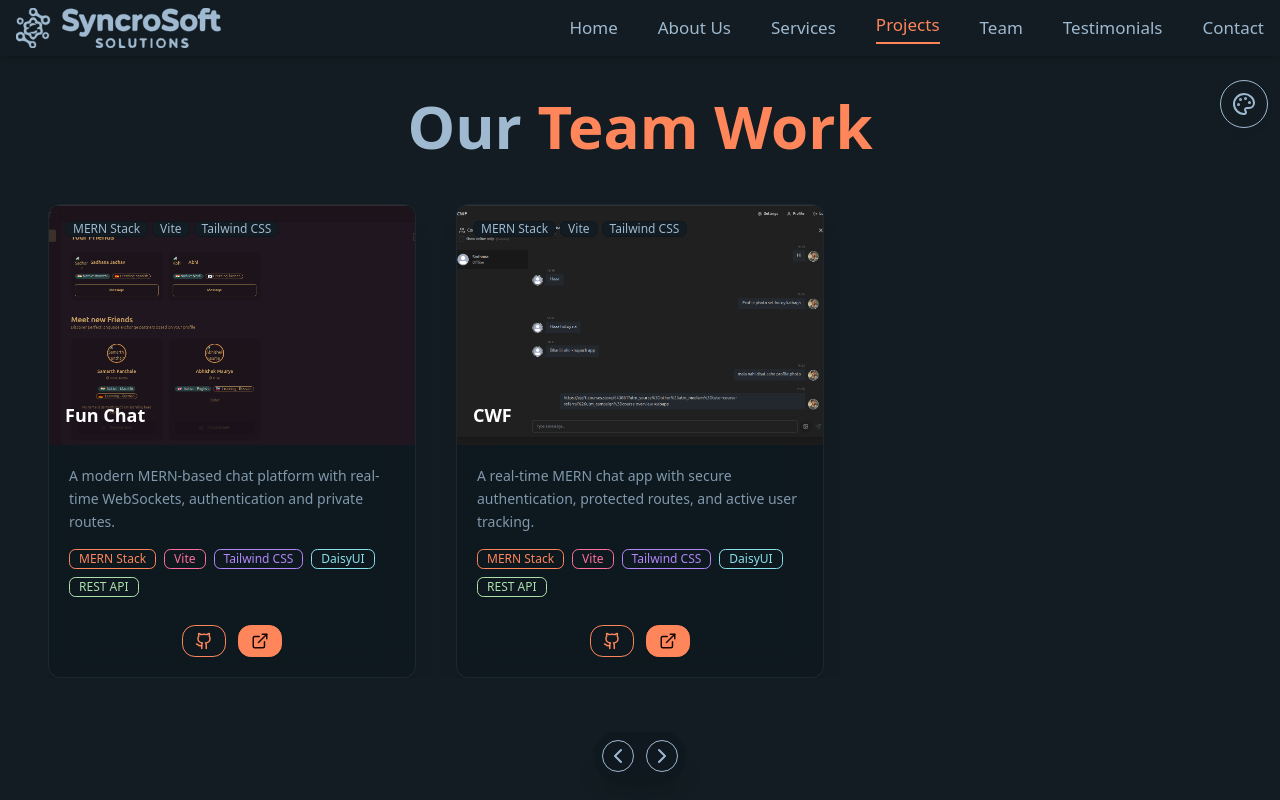
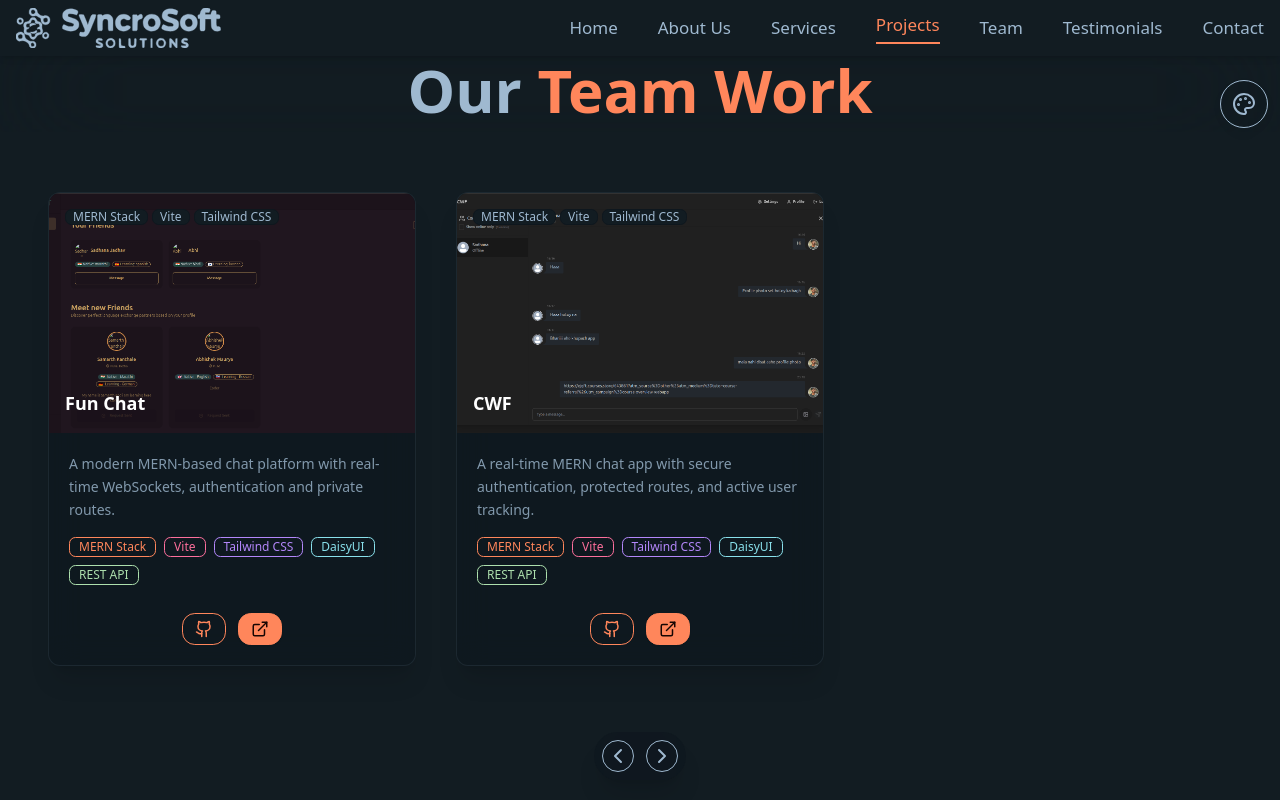
Before and after one commit to SyncroSoft-Solutions/syncrosoft-solutions, a React (Vite) app: page /projects in a window 1280 px wide. Built offline with nearby package versions, Linux system fonts and the light colour scheme.

Commit message:
update screen problem

```diff
--- a/src/pages/Projects.jsx
+++ b/src/pages/Projects.jsx
@@ -36,7 +36,6 @@ const badgeColors = [
   "error",
 ];
 
-// Animation config
 const getCardVariants = (index) => {
   const isLeft = index % 2 === 0;
   return {
@@ -64,11 +63,10 @@ const containerVariants = {
 
 const Projects = () => {
   return (
-    <section
-      id="projects"
-      className="h-screen w-full bg-base-100 px-4 md:px-12 py-24 overflow-y-auto"
-    >
+    <section id="projects" className="min-h-screen w-full bg-base-100">
       <SEO title="Projects" description="Explore our past work" keywords="MERN, Portfolio, Projects" />
+
+      <div className="w-full max-w-7xl mx-auto px-4 sm:px-6 lg:px-12 py-24">
 
         {/* Heading */}
         <motion.h1
@@ -76,9 +74,9 @@ const Projects = () => {
           whileInView={{ y: 0, opacity: 1 }}
           transition={{ duration: 0.6, ease: "easeOut" }}
           viewport={{ once: true }}
-        className="text-4xl md:text-5xl lg:text-6xl font-bold text-center text-base-content mb-12"
+          className="text-4xl w-full py-3 top-12 fixed z-40 left-0 backdrop-blur-3xl justify-center md:text-5xl lg:text-6xl font-bold text-center text-base-content"
         >
-        Our <span className="text-primary">Team Work</span>
+          Our <span className="text-primary inline-flex overflow-hidden">Team Work</span>
         </motion.h1>
 
         {/* Project Grid */}
@@ -87,7 +85,7 @@ const Projects = () => {
           initial="initial"
           whileInView="animate"
           viewport={{ once: true }}
-        className="max-w-7xl overflow-hidden mx-auto grid grid-cols-1 sm:grid-cols-2 xl:grid-cols-3 gap-10"
+          className="grid grid-cols-1 sm:grid-cols-2 xl:grid-cols-3 gap-10 mt-24"
         >
           {projects.map((project, index) => (
             <motion.div
@@ -108,7 +106,7 @@ const Projects = () => {
                   {project.name}
                 </h2>
 
-              {/* Top-left tech badges */}
+                {/* Tech badges top left */}
                 <div className="absolute top-4 left-4 flex flex-wrap gap-1 z-20">
                   {project.tech.split(",").slice(0, 3).map((stack, i) => (
                     <span
@@ -121,7 +119,7 @@ const Projects = () => {
                 </div>
               </div>
 
-            {/* Body */}
+              {/* Card Body */}
               <div className="p-5 space-y-4">
                 <p className="text-base-content/80 text-sm leading-relaxed font-medium">
                   {project.description}
@@ -161,6 +159,7 @@ const Projects = () => {
             </motion.div>
           ))}
         </motion.div>
+      </div>
     </section>
   );
 };
--- a/src/pages/Services.jsx
+++ b/src/pages/Services.jsx
@@ -1,8 +1,8 @@
 import React from "react";
 import { motion, useScroll, useTransform } from "framer-motion";
 import {
-  Code2, Smartphone, Paintbrush, CloudCog, BarChart4, Users2,
-  ShieldCheck, ServerCog, Globe2, MessageCircle
+  Code2, Smartphone, Paintbrush, CloudCog, BarChart4, ShieldCheck,
+  ServerCog, Globe2,
 } from "lucide-react";
 import SEO from "../components/SEO";
 
@@ -17,7 +17,6 @@ const services = [
   { icon: Globe2, title: "E-Commerce Solutions", description: "Build secure, fast, and user-friendly online stores with seamless payment gateways." },
 ];
 
-// Alternate from left or right
 const getCardVariants = (index) => {
   const isLeft = index % 2 === 0;
   return {
@@ -52,9 +51,10 @@ const Services = () => {
   const yParallax = useTransform(scrollYProgress, [0, 1], [0, -50]);
 
   return (
-    <section id="services" className="h-screen w-full bg-base-100 overflow-y-auto">
-      <SEO title="Services" description="" keywords="" />
-      <div className="w-full min-h-screen overflow-hidden px-6 md:px-16 py-20">
+    <section id="services" className="min-h-screen w-full bg-base-100">
+      <SEO title="Services" description="What we offer" keywords="Web Development, App, UI/UX, MERN" />
+
+      <div className="w-full max-w-7xl mx-auto px-4 sm:px-8 lg:px-12 py-24">
 
         {/* Heading */}
         <motion.h1
@@ -62,52 +62,48 @@ const Services = () => {
           whileInView={{ y: 0, opacity: 1 }}
           transition={{ duration: 0.7, ease: "easeOut" }}
           viewport={{ once: true }}
-          className="text-4xl w-full py-3 top-12 absolute z-40 left-0 backdrop-blur-3xl justify-center md:text-5xl lg:text-6xl font-bold text-center text-base-content"
+          className="text-4xl w-full py-3 top-12 fixed z-40 left-0 backdrop-blur-3xl justify-center md:text-5xl lg:text-6xl font-bold text-center text-base-content"
         >
           Our{" "}
-          <span className="text-primary inline-flex overflow-hidden">
-            Services
-          </span>
+          <span className="text-primary inline-flex overflow-hidden">Services</span>
         </motion.h1>
 
-        {/* Services Grid */}
+        {/* Grid */}
         <motion.div
           variants={containerVariants}
           initial="initial"
           whileInView="animate"
           viewport={{ once: true }}
-          className="max-w-[1280px] mt-24 w-full mx-auto grid grid-cols-1 sm:grid-cols-2 md:grid-cols-3 xl:grid-cols-4 gap-6 md:gap-8"
+          className="grid grid-cols-1 sm:grid-cols-2 md:grid-cols-3 xl:grid-cols-4 gap-6 md:gap-8 mt-24"
         >
           {services.map((service, index) => (
             <motion.div
               key={index}
               variants={getCardVariants(index)}
-              className="card bg-base-200 shadow-lg p-5  mb-3 rounded-2xl group hover:shadow-xl hover:scale-[1.03] transition-all duration-300 relative"
+              className="card bg-base-200 shadow-lg p-5 mb-3 rounded-2xl group hover:shadow-xl hover:scale-[1.03] transition-all duration-300 relative"
               whileHover={{ y: -4 }}
             >
-              {/* Background glow on hover */}
-              <div className="absolute inset-0 bg-primary/5 opacity-0 group-hover:opacity-100 transition duration-300 rounded-2xl pointer-events-none"></div>
+              {/* Glow on hover */}
+              <div className="absolute inset-0 bg-primary/5 opacity-0 group-hover:opacity-100 transition duration-300 rounded-2xl pointer-events-none" />
 
-              {/* Icon with parallax */}
+              {/* Icon */}
               <motion.div
                 style={{ y: yParallax }}
                 whileHover={{ rotate: [0, 5, -5, 0] }}
                 className="flex items-center justify-center w-14 h-14 rounded-full bg-primary/10 mb-4 mx-auto relative overflow-visible"
               >
-                {/* Pulse Glow Effect */}
+                {/* Glow Pulse */}
                 <div className="absolute inset-0 flex items-center justify-center pointer-events-none z-0">
                   <div className="w-20 h-20 rounded-full opacity-0 group-hover:opacity-100 animate-pulse-slow bg-gradient-to-r from-primary via-accent to-secondary blur-2xl"></div>
                 </div>
-
-                {/* Icon */}
+                {/* Icon Element */}
                 {React.createElement(service.icon, {
                   className: "w-9 h-9 text-primary relative z-10",
                 })}
               </motion.div>
 
-              <h2 className="text-lg font-semibold text-center text-base-content">
-                {service.title}
-              </h2>
+              {/* Title + Description */}
+              <h2 className="text-lg font-semibold text-center text-base-content">{service.title}</h2>
               <p className="text-sm text-center text-base-content/80 mt-2 leading-relaxed">
                 {service.description}
               </p>
```
Lines whose indentation alone changed are shown as unchanged.
